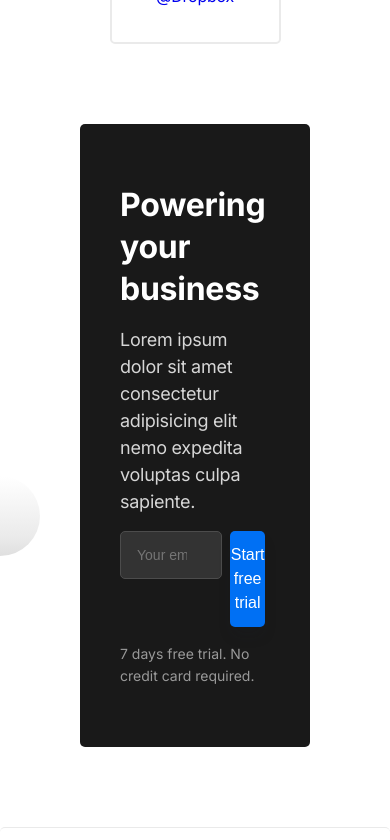
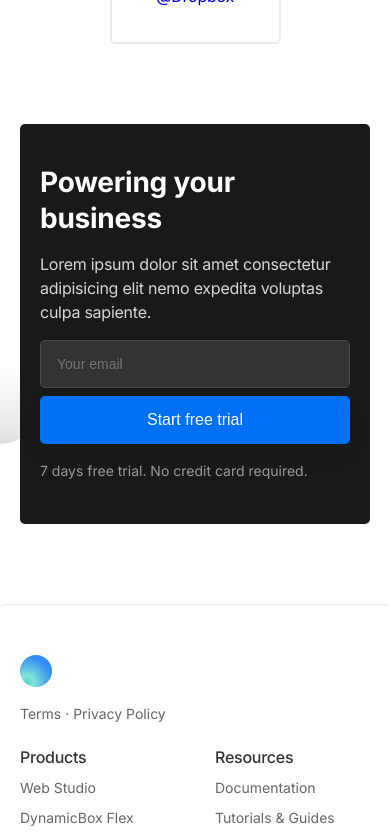
Before and after one commit to AmirbekkAmonov/Simple, a React (Vite) app: page / in a window 390 px wide. Shown: the part 6760-7600 px from the top of the page. Built offline with nearby package versions, Linux system fonts and the light colour scheme.

Commit message:
mobile qo'shildi

```diff
--- a/src/components/sections/Business/Business.jsx
+++ b/src/components/sections/Business/Business.jsx
@@ -7,8 +7,11 @@ const Section = styled.section`
   width: 100%;
   margin: 0 auto;
   padding: 0 80px 80px 80px;
+
+  @media (max-width: 600px) {
+    padding: 0 20px 80px 20px;
+  }
   .container {
-    // margin: 0 80px;
     display: flex;
     flex-direction: row;
     align-items: start;
@@ -16,11 +19,41 @@ const Section = styled.section`
     gap: 16px;
     background-color: #191919;
     border-radius: 5px;
+    @media (max-width: 1100px) {
+        height: 385px;
+    }
+    @media (max-width: 960px) {
+      height: 358px;
+    }
+      @media (max-width: 600px) {
+        height: 400px;
+      }
+      @media (max-width: 285px) {
+        height: 450px;
+      }
   }
   img {
     margin-top: 10px;
     width: 450px;
     height: auto;
+    @media (max-width: 1100px) {
+      position: absolute;
+      right: 80px;
+      margin-top: 40px;
+    }
+    @media (max-width: 960px) {
+      right: 80px;
+      margin-top: 90px;
+      width: 350px;
+      z-index: 1;
+    }
+    @media (max-width: 600px) {
+      margin-top: 130px;
+      right: 20px;
+    }
+    @media (max-width: 400px) {
+      display: none;
+    }
   }
 `;
 
@@ -32,12 +65,24 @@ const Text = styled.div`
   align-items: start;
   justify-content: start;
   gap: 16px;
+  z-index: 2;
+  @media (max-width: 600px) {
+    padding: 40px 20px;
+  }
+    @media (max-width: 330px) {
+      padding: 20px;
+    }
   h2 {
     font-weight: 700;
     font-size: 32px;
     line-height: 42px;
     letter-spacing: -0.25px;
     color: #ffffff;
+
+    @media (max-width: 600px) {
+      font-size: 28px;
+      line-height: 36px;
+    }
   }
   p {
     font-weight: 400;
@@ -45,6 +90,11 @@ const Text = styled.div`
     line-height: 27px;
     letter-spacing: -0.25px;
     color: #d6d6d6;
+
+    @media (max-width: 600px) {
+      font-size: 16px;
+      line-height: 24px;
+    }
   }
   label {
     width: 100%;
@@ -53,6 +103,10 @@ const Text = styled.div`
     align-items: start;
     justify-content: start;
     gap: 8px;
+
+    @media (max-width: 600px) {
+      flex-direction: column;
+    }
     input {
       width: 70%;
       padding: 12px 34px 12px 16px;
@@ -64,6 +118,9 @@ const Text = styled.div`
       line-height: 22px;
       letter-spacing: 0px;
       color: #ffffff;
+      @media (max-width: 600px) {
+        width: 100%;
+      }
 
       &:focus {
         border: 1px solid #0070f4;
@@ -79,6 +136,10 @@ const Text = styled.div`
       line-height: 24px;
       color: #ffffff;
       box-shadow: 0px 10px 15px -3px #19202c29;
+
+      @media (max-width: 600px) {
+        width: 100%;
+      }
     }
   }
   span {
@@ -99,6 +160,7 @@ const Cricle = styled.div`
   height: 80px;
   border-radius: 50%;
   background: linear-gradient(180deg, #ffffff 0%, #eaeaea 77.4%, #dfdfdf 100%);
+  z-index: -1;
 `;
 const Modal = styled.div`
   position: fixed;
```
